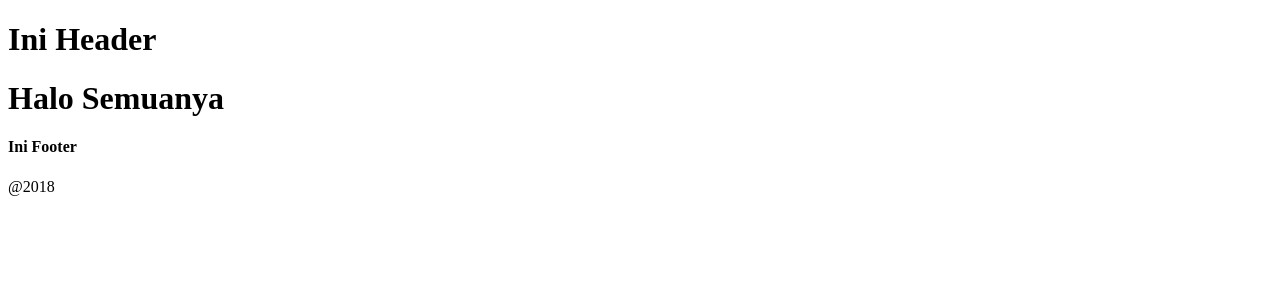
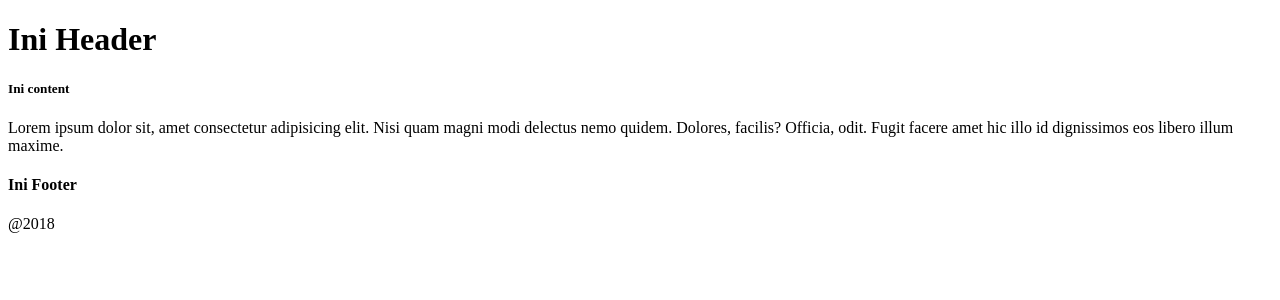
Before and after one commit to fizardev/belajar-react-js, a React (Create React App) app: page / in a window 1280 px wide. Shown: the top 300 px of the page. Built offline with nearby package versions, Linux system fonts and the light colour scheme.

Commit message:
function component beda file

```diff
--- a/src/App.js
+++ b/src/App.js
@@ -1,10 +1,11 @@
 import Header from "./Header";
+import Content from "./Content";
 
 const Footer = () => {
   return(
     <div>
       <h4>Ini Footer</h4>
-      <p>@2018</p>
+      <span>@2018</span>
     </div>
   )
 }
@@ -13,7 +14,7 @@ function App() {
   return (
     <div className="App">
       <Header/>
-      <h1>Halo Semuanya</h1>
+      <Content/>
       <Footer/>
     </div>
   );
--- /dev/null
+++ b/src/Content.js
@@ -0,0 +1,10 @@
+const Content = () => {
+    return(
+        <div>
+            <h5>Ini content</h5>
+            <p>Lorem ipsum dolor sit, amet consectetur adipisicing elit. Nisi quam magni modi delectus nemo quidem. Dolores, facilis? Officia, odit. Fugit facere amet hic illo id dignissimos eos libero illum maxime.</p>
+        </div>
+    );
+}
+
+export default Content;
```
